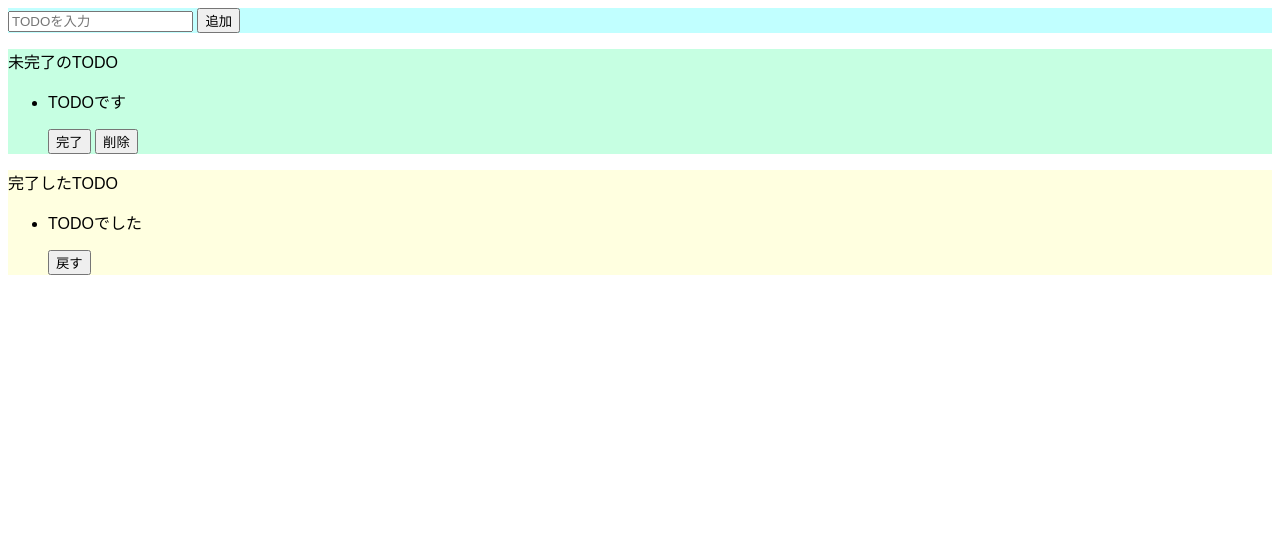
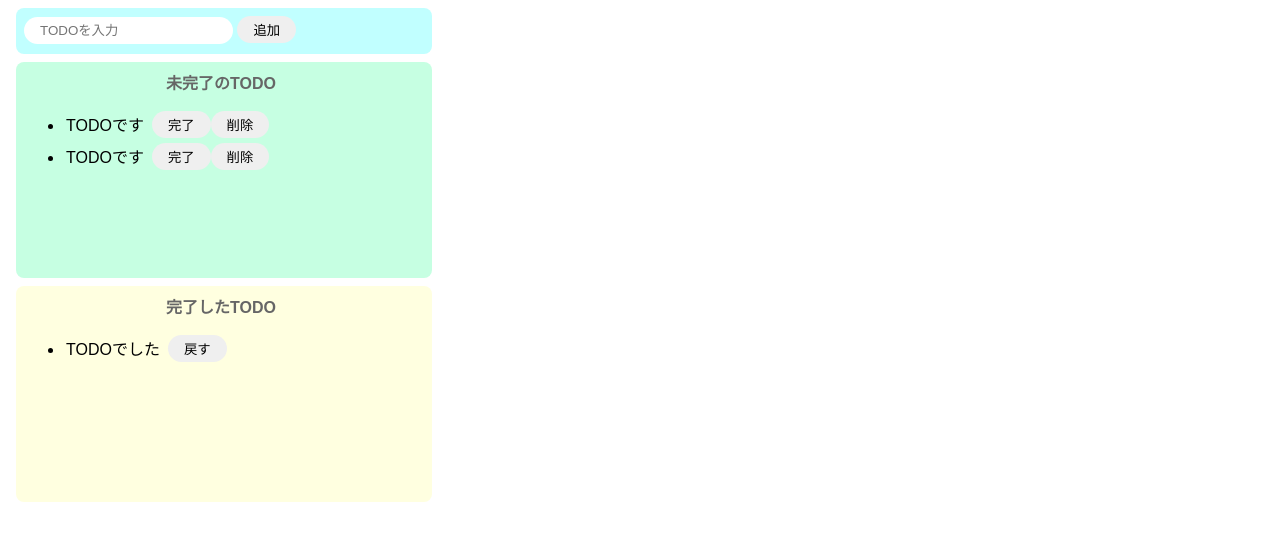
Before and after one commit to ichi-Fukaya/todo, a website built with Parcel: page index.html in a window 1280 px wide. Built offline with nearby package versions, Linux system fonts and the light colour scheme.

Commit message:
liタグまで

```diff
--- a/index.html
+++ b/index.html
@@ -7,14 +7,21 @@
 
   <body>
     <div class="input-area">
-      <input placeholder="TODOを入力" />
-      <button>追加</button>
+      <input id="add-text" placeholder="TODOを入力" />
+      <button id="add-button">追加</button>
     </div>
     <div class="incomplete-area">
-      <p>未完了のTODO</p>
+      <p class="title">未完了のTODO</p>
       <ul>
         <li>
-          <div>
+          <div class="list-row">
+            <p>TODOです</p>
+            <button>完了</button>
+            <button>削除</button>
+          </div>
+        </li>
+        <li>
+          <div class="list-row">
             <p>TODOです</p>
             <button>完了</button>
             <button>削除</button>
@@ -23,10 +30,10 @@
       </ul>
     </div>
     <div class="complete-area">
-      <p>完了したTODO</p>
+      <p class="title">完了したTODO</p>
       <ul>
         <li>
-          <div>
+          <div class="list-row">
             <p>TODOでした</p>
             <button>戻す</button>
           </div>
--- a/src/index.js
+++ b/src/index.js
@@ -1,2 +1,20 @@
 import "./styles.css";
-//
+
+const onClickAdd = () => {
+  // テキストボックスの値を取得し、初期化する
+  const inputText = document.getElementById("add-text").value;
+  document.getElementById("add-text").value = "";
+
+  // div生成
+  const div = document.createElement("div");
+  div.className = "list-row";
+
+  // liタグ生成
+  const li = document.createElement("li");
+  li.innerText = inputText;
+  console.log(li);
+};
+
+document
+  .getElementById("add-button")
+  .addEventListener("click", () => onClickAdd());
--- a/src/styles.css
+++ b/src/styles.css
@@ -2,14 +2,66 @@ body {
   font-family: sans-serif;
 }
 
+input {
+  border-radius: 16px;
+  border: none;
+  padding: 6px 16px;
+  outline: none;
+}
+
+button {
+  border-radius: 16px;
+  border: none;
+  padding: 4px 16px;
+}
+
+button:hover {
+  background-color: #ff7fff;
+  color: #fff;
+  cursor: pointer;
+}
+
+p {
+  margin: 2px;
+  margin-right: 8px;
+}
+
 .input-area {
   background-color: #c1ffff;
+  width: 400px;
+  height: 30px;
+  padding: 8px;
+  margin: 8px;
+  border-radius: 8px;
 }
 
 .incomplete-area {
   background-color: #c6ffe2;
+  width: 400px;
+  min-height: 200px;
+  padding: 8px;
+  margin: 8px;
+  border-radius: 8px;
 }
 
 .complete-area {
   background-color: #ffffe0;
+  width: 400px;
+  min-height: 200px;
+  padding: 8px;
+  margin: 8px;
+  border-radius: 8px;
 }
+
+.title {
+  text-align: center;
+  margin-top: 0;
+  font-weight: bold;
+  color: #666;
+}
+
+.list-row {
+  display: flex;
+  align-items: center;
+  padding-bottom: 4px;
+}
```
